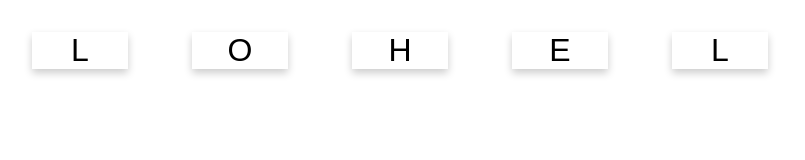
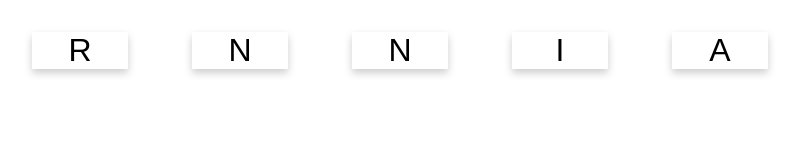
Before and after one commit to NiranDx/3SA03, a React (Create React App) app: page / in a window 1280 px wide. Shown: the top 160 px of the page, without its empty margins (0-805 px from the left). Built offline with nearby package versions, Linux system fonts and the light colour scheme.

Commit message:
ChangWord

```diff
--- a/src/App.js
+++ b/src/App.js
@@ -7,7 +7,7 @@ class App extends Component {
   render() {
     return (
       <div>
-        <WordCard value="hello" />
+        <WordCard value="Niran" />
       </div>
     );
   }
```
